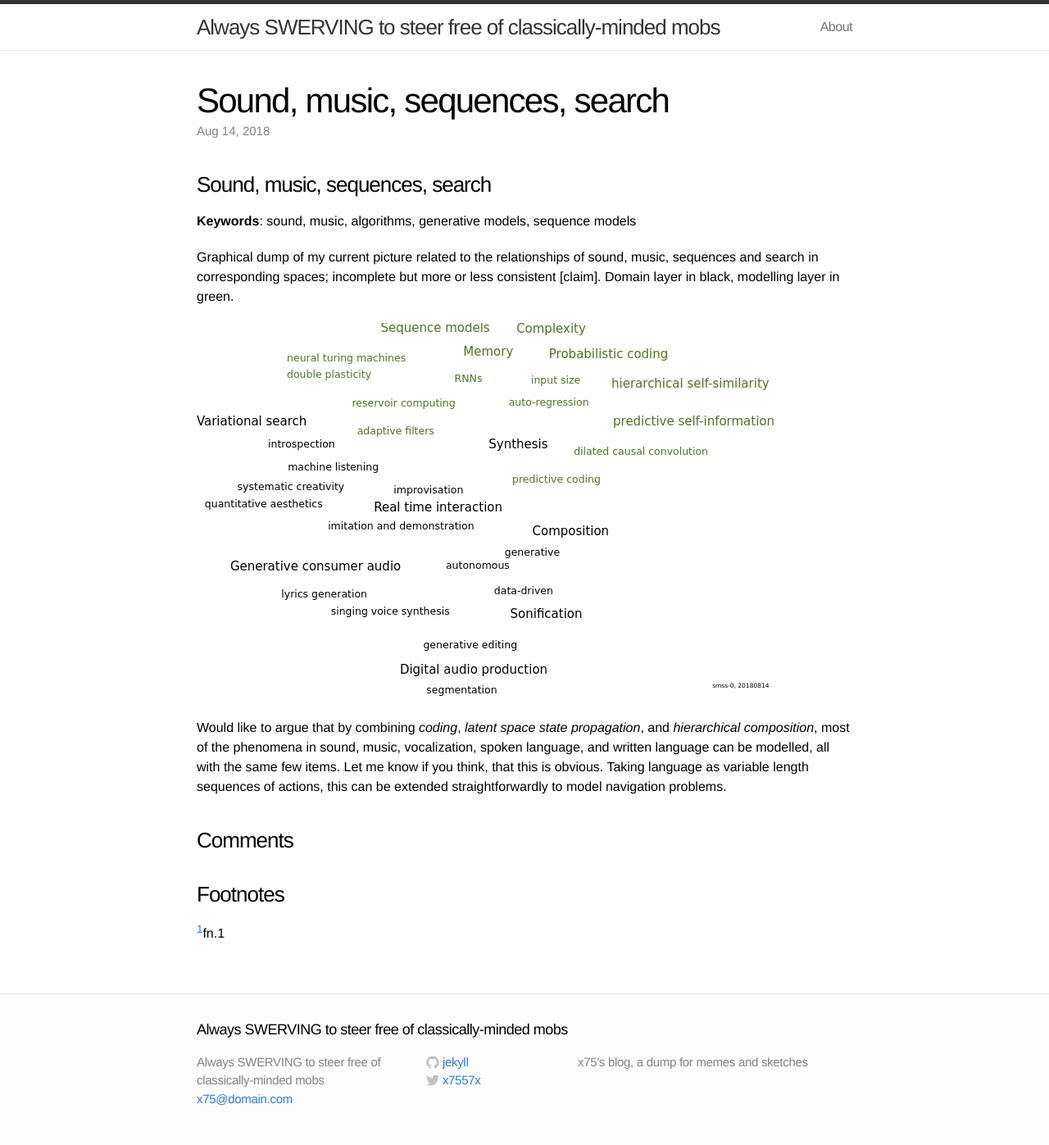
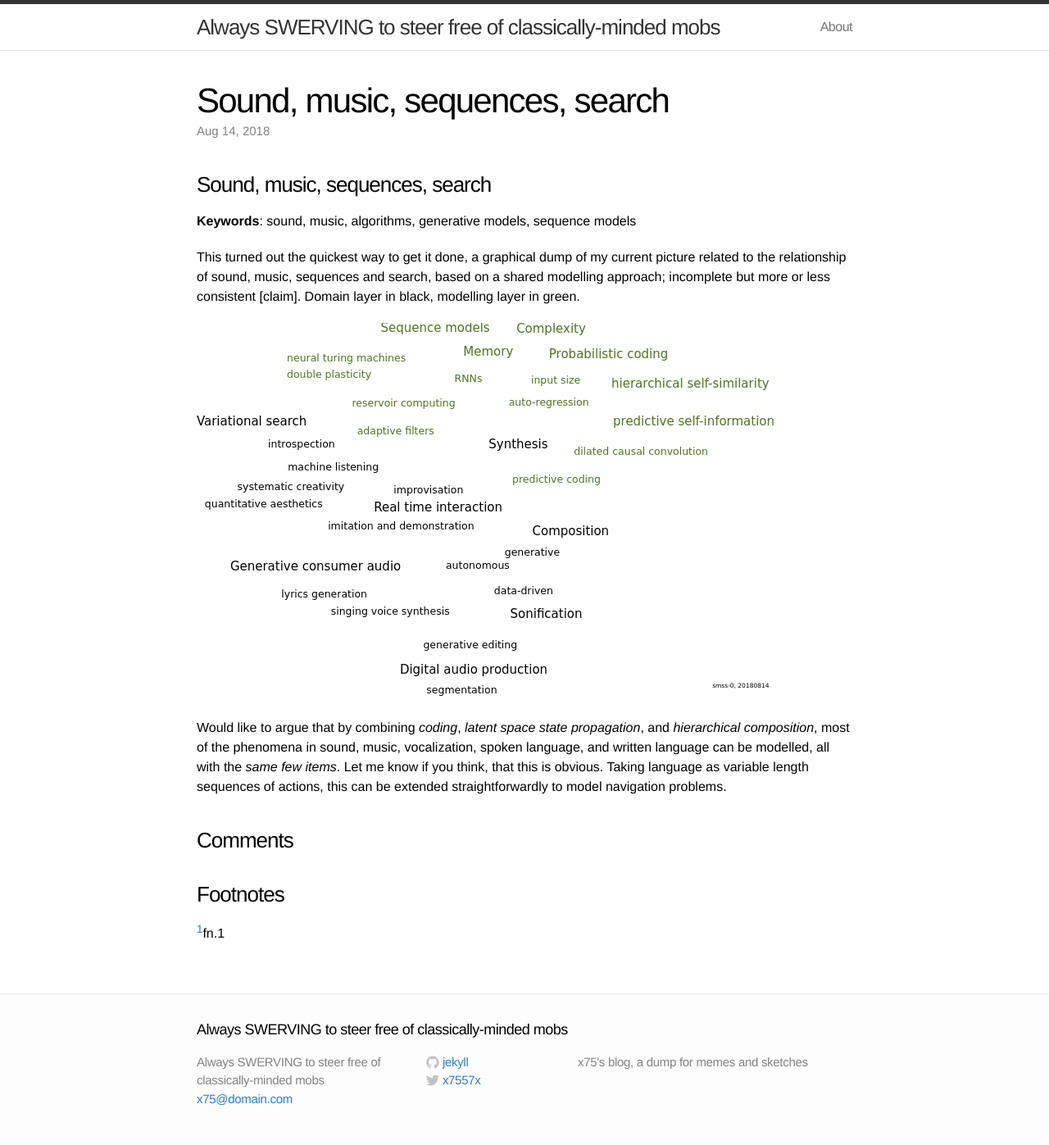
Before and after one commit to x75/x75.github.io, a Jekyll site: the page built from _posts/2018-08-14-Sound-music-sequences-search.md, in a window 1280 px wide. Shown: the whole page at 82% size. Built offline with Jekyll 4.4.1, drawn with Linux system fonts in a browser that asks for light colours; comment, search, counter and statistics services are not loaded.

Commit message:
moved inkscape file to assets incl pdf

```diff
--- a/_posts/2018-08-14-Sound-music-sequences-search.md
+++ b/_posts/2018-08-14-Sound-music-sequences-search.md
@@ -9,8 +9,9 @@ comments: true
 __Keywords__: sound, music, algorithms, generative models, sequence
 models
 
-Graphical dump of my current picture related to the relationships of
-sound, music, sequences and search in corresponding spaces; incomplete
+This turned out the quickest way to get it done, a graphical dump of
+my current picture related to the relationship of sound, music,
+sequences and search, based on a shared modelling approach; incomplete
 but more or less consistent [claim]. Domain layer in black, modelling
 layer in green.
 
@@ -19,7 +20,7 @@ layer in green.
 Would like to argue that by combining *coding*, *latent space state
 propagation*, and *hierarchical composition*, most of the phenomena in
 sound, music, vocalization, spoken language, and written language can
-be modelled, all with the same few items. Let me know if you think,
+be modelled, all with the *same few items*. Let me know if you think,
 that this is obvious. Taking language as variable length sequences of
 actions, this can be extended straightforwardly to model navigation
 problems.
```
Also changed, not shown: 2 other files.
